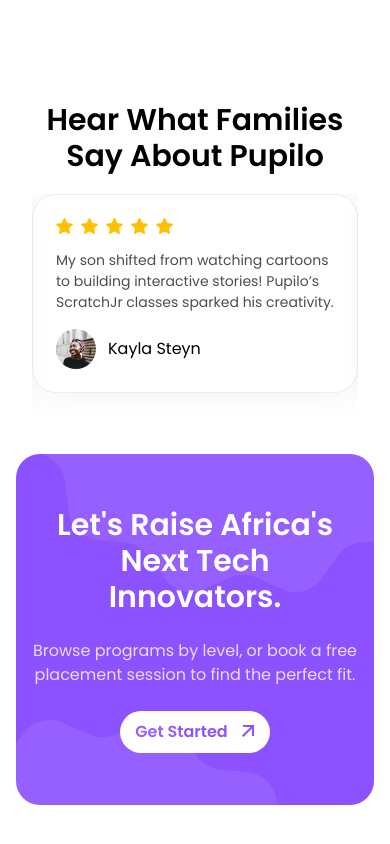
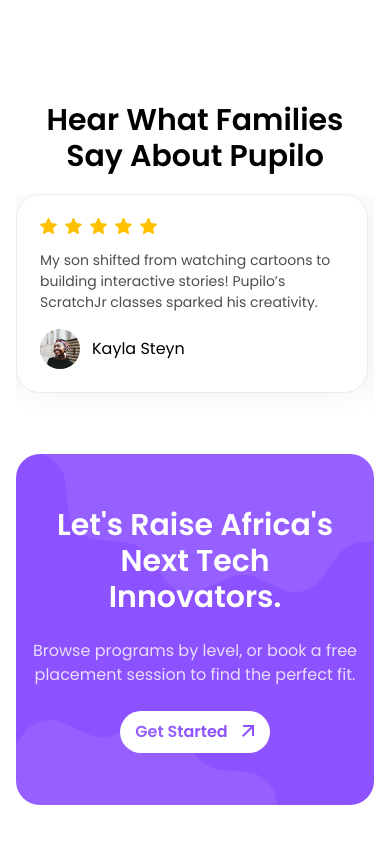
Before and after one commit to Nitik-Banwala/Radial-code-project, a React (Vite) app: page / in a window 390 px wide. Shown: the part 4871-5715 px from the top of the page. Built offline with nearby package versions, Linux system fonts and the light colour scheme.

Commit message:
my changes

```diff
--- a/src/components/Families.jsx
+++ b/src/components/Families.jsx
@@ -15,7 +15,7 @@
         text={"Hear What Families Say About Pupilo"}
         className={"md:text-left text-center"}
       />
-      <div className="max-w-312 w-full relative sm:px-14 px-4 ">
+      <div className="max-w-312 w-full relative sm:px-14 ">
         <Swiper
           centeredSlides={true}
           loop={true}
@@ -47,7 +47,7 @@
         >
           {FAMILIES_DATA_LIST.map((item, index) => (
             <SwiperSlide key={index}>
-              <div className="border border-[#5D61801F] max-w-88 justify-between sm:h-67.75 md:h-68.5 lg:h-71.5 xl:h-58 h-full shadow-[0px_0px_32px_0px_rgba(0,0,0,0.06)] rounded-3xl p-5.75 flex flex-col gap-4 hover:border-purple duration-200 ease-in">
+              <div className="border  border-[#5D61801F] max-w-88 justify-between sm:h-67.75 md:h-68.5 lg:h-71.5 xl:h-58 h-full shadow-[0px_0px_32px_0px_rgba(0,0,0,0.06)] rounded-3xl p-5.75 flex flex-col gap-4 hover:border-purple duration-200 ease-in">
                 <Icons icon={"rating"} />
                 <p className="leading-150 md:text-base text-sm text-black/70">
                   {item.description}
```
